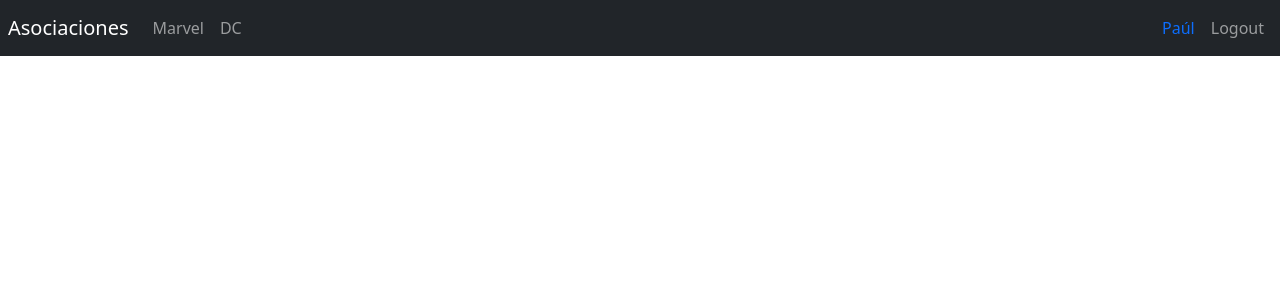
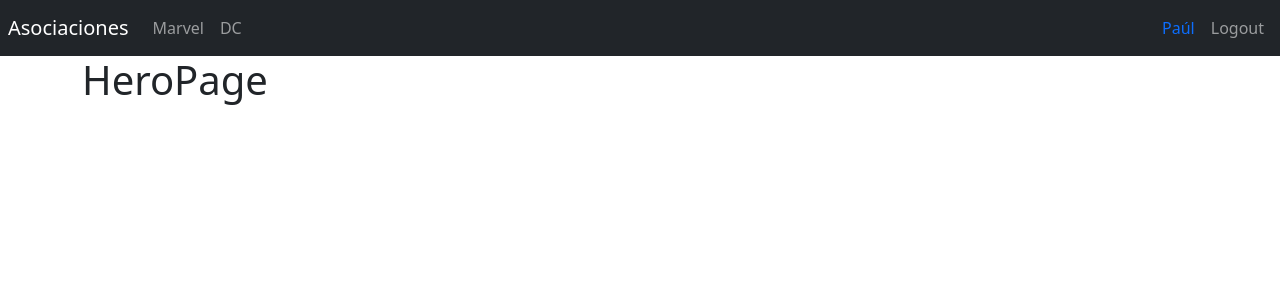
Before and after one commit to pauljgl2008/heroes-spa-react, a React (Vite) app: page /hero in a window 1280 px wide. Shown: the top 300 px of the page. Built offline with nearby package versions, Linux system fonts and the light colour scheme.

Commit message:
feat: create a second router

```diff
--- a/src/heroes/index.js
+++ b/src/heroes/index.js
@@ -1 +1,2 @@
-export * from './pages'
+export * from './pages';
+export * from './routes/HeroesRoutes';
--- /dev/null
+++ b/src/heroes/pages/HeroPage.jsx
@@ -0,0 +1,7 @@
+export const HeroPage = () => {
+    return (
+        <>
+            <h1>HeroPage</h1>
+        </>
+    )
+}
--- /dev/null
+++ b/src/heroes/pages/SearchPage.jsx
@@ -0,0 +1,9 @@
+import React from 'react'
+
+export const SearchPage = () => {
+    return (
+        <>
+            <h1>SearchPage</h1>
+        </>
+    )
+}
--- a/src/heroes/pages/index.js
+++ b/src/heroes/pages/index.js
@@ -1,2 +1,4 @@
 export * from './DcPage';
 export * from './MarvelPage';
+export * from './HeroPage';
+export * from './SearchPage';
--- /dev/null
+++ b/src/heroes/routes/HeroesRoutes.jsx
@@ -0,0 +1,20 @@
+import { Navigate, Route, Routes } from 'react-router-dom'
+import { Navbar } from '../../ui'
+import { MarvelPage, DcPage, SearchPage, HeroPage } from '../pages'
+
+export const HeroesRoutes = () => {
+    return (
+        <>
+            <Navbar />
+            <div className='container'>
+                <Routes>
+                    <Route path="/marvel" element={<MarvelPage />} />
+                    <Route path="/dc" element={<DcPage />} />
+                    <Route path="search" element={<SearchPage />} />
+                    <Route path="hero" element={<HeroPage />} />
+                    <Route path="/" element={<Navigate to="/marvel" />} />
+                </Routes>
+            </div>
+        </>
+    )
+}
--- a/src/router/AppRouter.jsx
+++ b/src/router/AppRouter.jsx
@@ -1,17 +1,14 @@
-import { Navigate, Route, Routes } from "react-router-dom"
-import { DcPage, MarvelPage } from "../heroes/"
+import { Route, Routes } from "react-router-dom"
+import { HeroesRoutes } from "../heroes/"
 import { LoginPage } from "../auth"
 import { Navbar } from "../ui"
 
 export const AppRouter = () => {
     return (
         <>
-            <Navbar/>
             <Routes>
-                <Route path="/marvel" element={<MarvelPage />} />
-                <Route path="/dc" element={<DcPage />} />
                 <Route path="/login" element={<LoginPage />} />
-                <Route path="/" element={<Navigate to="/marvel" />} />
+                <Route path="/*" element={<HeroesRoutes />} />
             </Routes>
         </>
     )
```
